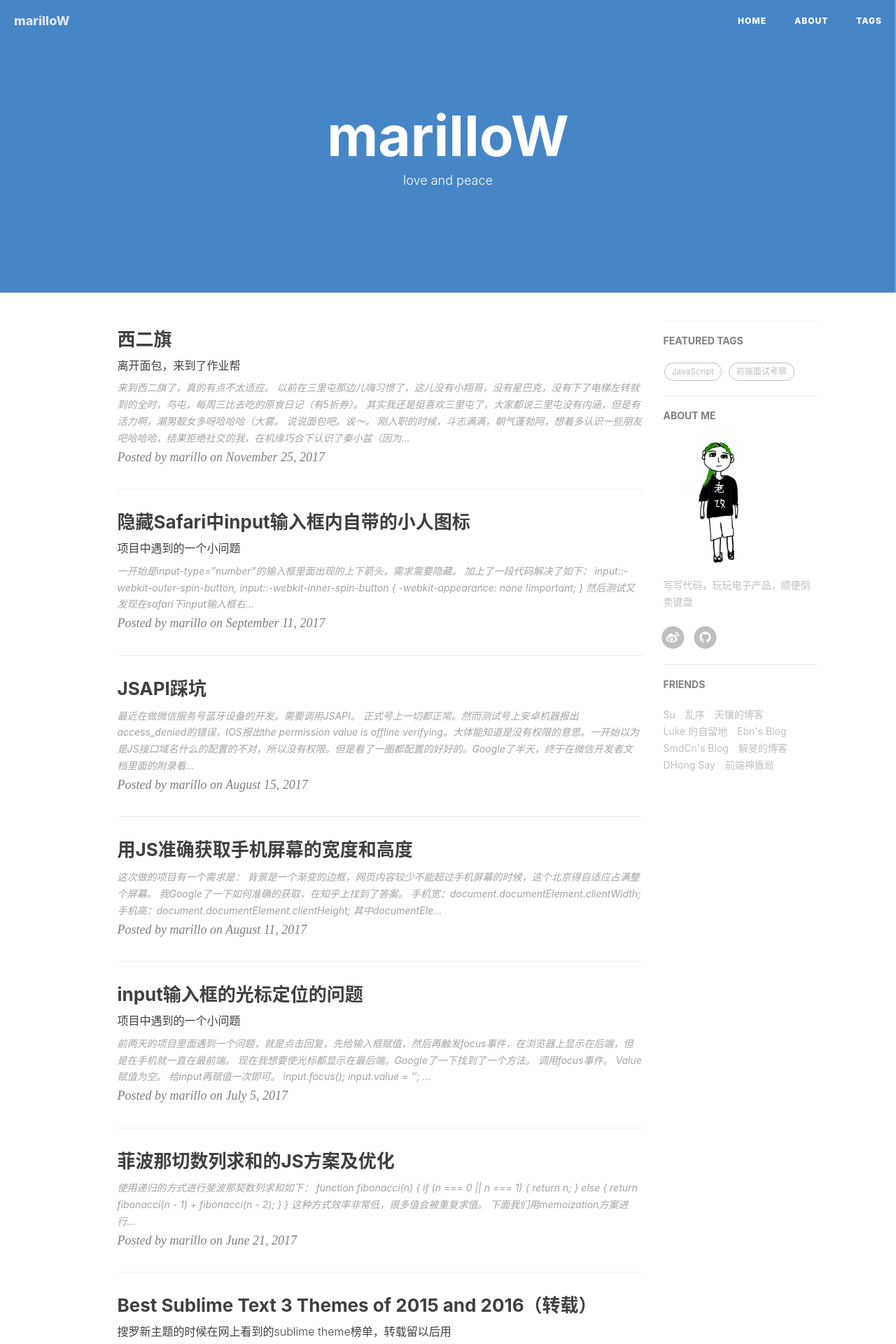
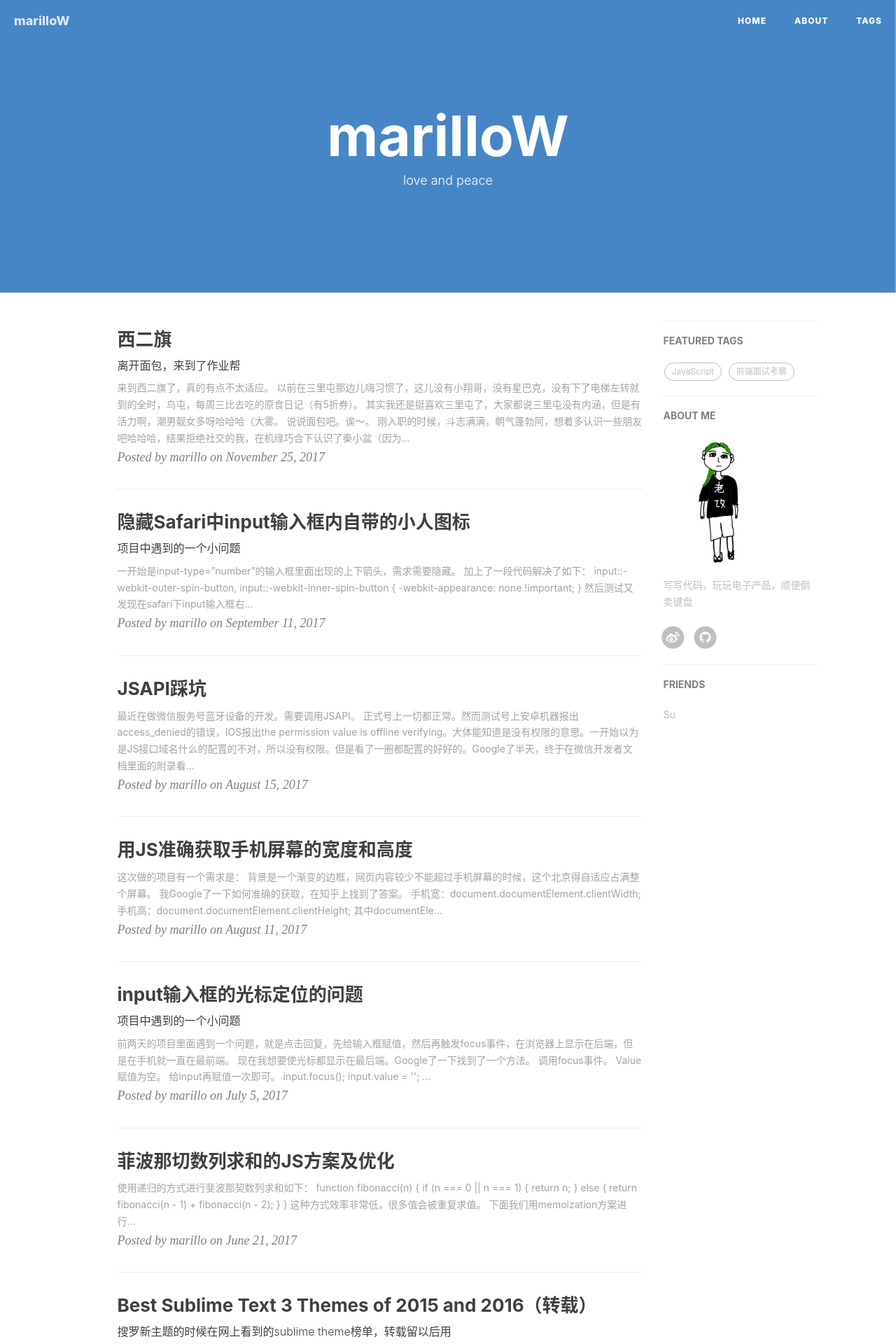
Before and after one commit to badmarillo/qinbushou.github.io, a Jekyll site: the page built from index.html, in a window 1280 px wide. Shown: the top 1920 px of the page at 70% size. Built offline with Jekyll 4.4.1, drawn with Linux system fonts in a browser that asks for light colours; nearby versions of some CDN libraries; the list of posts is cut into pages by our own code; comment, search, counter and statistics services are not loaded.

Commit message:
add note

```diff
--- a/_config.yml
+++ b/_config.yml
@@ -92,29 +92,5 @@ friends: [
     {
         title: "Su",
         href: "http://su.gallery/"
-    },{
-        title: "乱序",
-        href: "http://mida.re/"
-    },{
-        title: "天镶的博客",
-        href: "http://lingyu.wang/"
-    },{
-        title: "Luke 的自留地",
-        href: "http://hmqk1995.github.io"
-    },{
-        title: "Ebn's Blog",
-        href: "http://ebnbin.com/"
-    },{
-        title: "SmdCn's Blog",
-        href: "http://blog.smdcn.net"
-    },{
-        title: "解旻的博客",
-        href: "http://xieminis.me/"
-    },{
-        title: "DHong Say",
-        href: "http://dhong.co"
-    },{
-        title: "前端神盾局",
-        href: "http://wepiaofei.github.io/blog/"
     }
 ]
--- a/css/hux-blog.css
+++ b/css/hux-blog.css
@@ -137,7 +137,7 @@ body {
   font-family: -apple-system, BlinkMacSystemFont, "Helvetica Neue", "Arial", "PingFang SC", "Hiragino Sans GB", "STHeiti", "Microsoft YaHei", "Microsoft JhengHei", "Source Han Sans SC", "Noto Sans CJK SC", "Source Han Sans CN", "Noto Sans SC", "Source Han Sans TC", "Noto Sans CJK TC", "WenQuanYi Micro Hei", SimSun, sans-serif;
   line-height: 1.7;
   font-size: 16px;
-  color: #404040;
+  color: #565a5f;
   overflow-x: hidden;
 }
 p {
@@ -656,7 +656,6 @@ pre code {
 }
 .post-content-preview {
   font-size: 13px;
-  font-style: italic;
   color: #a3a3a3;
 }
 .post-content-preview:hover {
```
Also changed, not shown: css/hux-blog.min.css.
